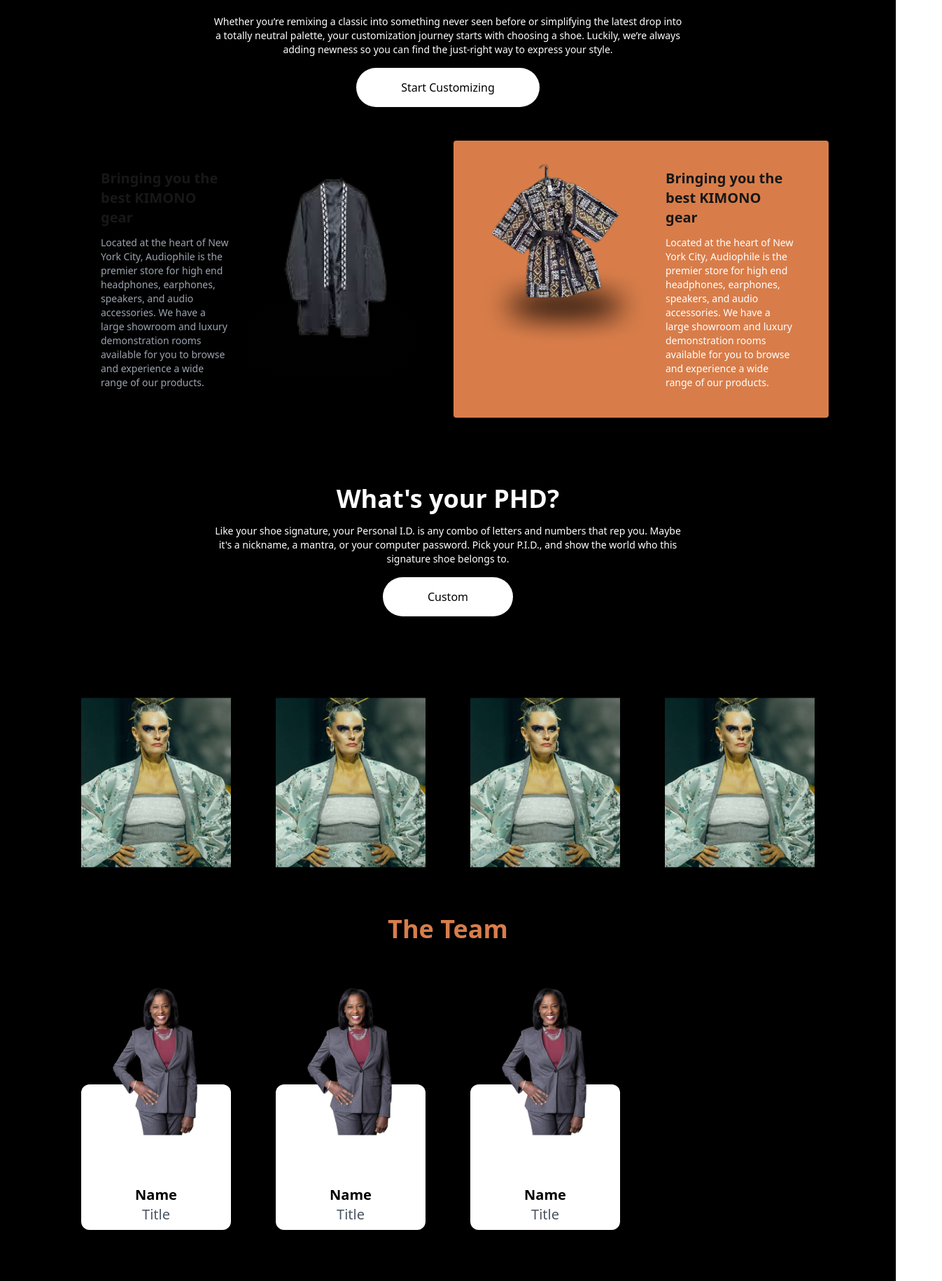
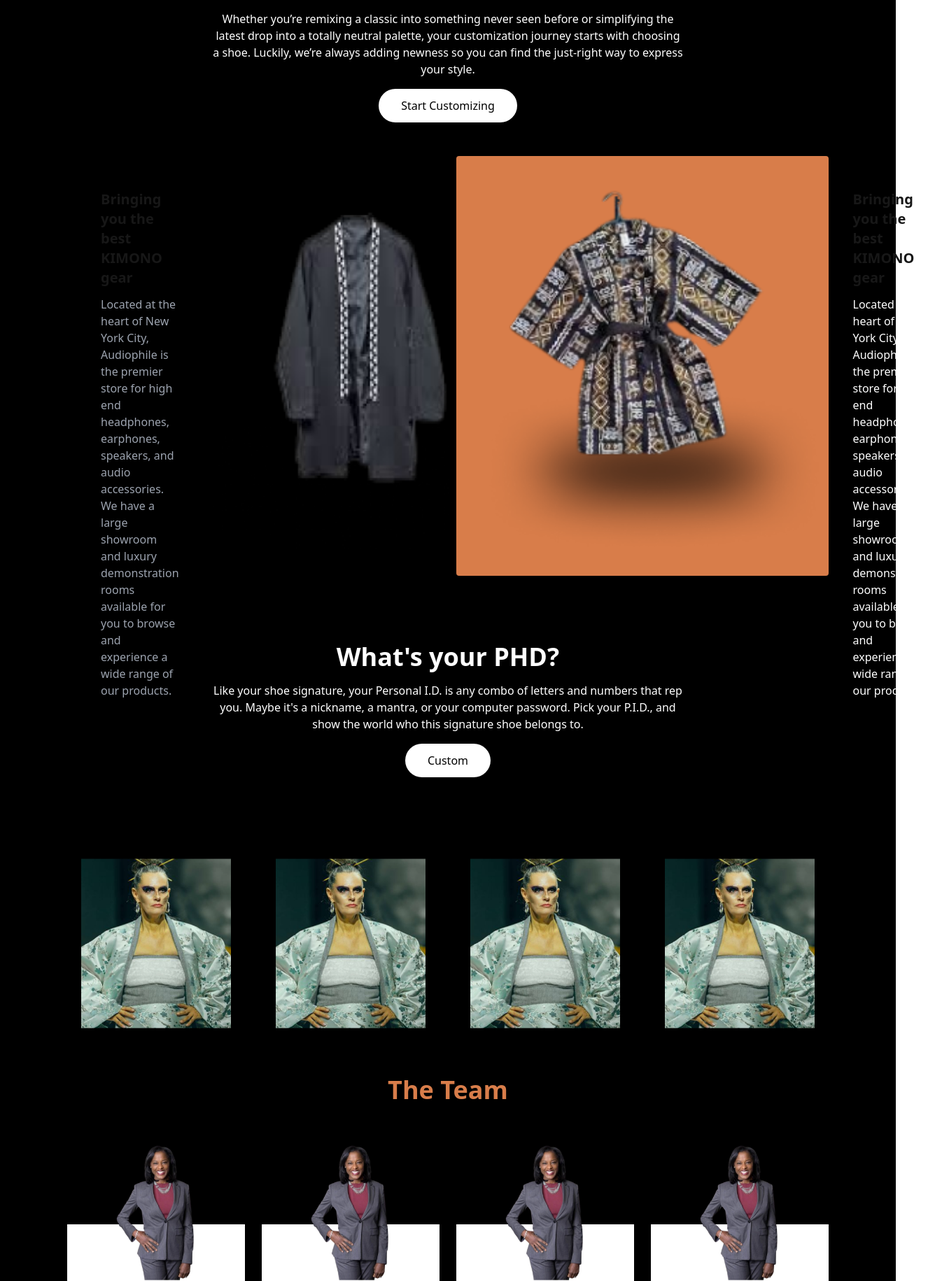
Before and after one commit to kajugadaniels/ecommerce-reactjs-frontend, a Next.js app: page / in a window 1280 px wide. Shown: the part 1673-3504 px from the top of the page at 70% size, 1346 px wide, since content can reach past the window. Built offline with nearby package versions, Linux system fonts and the light colour scheme.

Commit message:
Enhance mobile responsiveness with Tailwind CSS

```diff
--- a/app/(user)/page.tsx
+++ b/app/(user)/page.tsx
@@ -6,6 +6,7 @@ const Home = () => {
         <>
             <Hero />
 
+            {/* Enso Collections Wardrobe Section */}
             <div className="pt-10 pb-10 font-sans bg-black">
                 <div className="container px-4 mx-auto lg:px-24">
                     <div className="mb-12 text-center">
@@ -15,16 +16,16 @@ const Home = () => {
                         <h1 className="mb-4 text-3xl font-extrabold text-[#D87D4A] sm:text-4xl">
                             Enso Collections Wardrobe
                         </h1>
-            <p className="max-w-xl mx-auto mt-2 text-sm text-white sm:max-w-2xl">
+                        <p className="max-w-xl mx-auto mt-2 text-sm text-white sm:max-w-2xl sm:text-base">
                             Let's find out! Be just who you are by putting more youness in
                             your kimononess with Enso By You, Enso co-creation service for
                             Members. A little more of this, a little less of that—just have
                             fun customizing a shoe that feels more like you.
                         </p>
-            <button className="px-8 py-3 mt-4 text-black transition bg-white rounded-full hover:bg-gray-200 sm:px-16 sm:py-4">
+                        <button className="px-6 py-3 mt-4 text-black transition bg-white rounded-full hover:bg-gray-200 sm:px-8 sm:py-3 sm:text-base">
                             Shop
                         </button>
-            <h2 className="mt-8 text-3xl font-extrabold text-[#D87D4A] sm:text-4xl">
+                        <h2 className="mt-8 text-2xl font-extrabold text-[#D87D4A] sm:text-3xl">
                             Our Product
                         </h2>
                     </div>
@@ -40,15 +41,15 @@ const Home = () => {
                                         background: 'linear-gradient(to bottom, #000000 50%, #FFFFFF 50%)',
                                     }}
                                 >
-            <div className="aspect-w-16 aspect-h-8 mx-auto mb-4 h-[210px] w-5/6 overflow-hidden md:mb-2">
+                                    <div className="w-5/6 mx-auto mb-4 overflow-hidden aspect-w-16 aspect-h-8 h-52 md:mb-2">
                                         <img
                                             src={`/products/product-${idx + 1}.png`}
                                             alt={`Product ${idx + 1}`}
-                className="object-contain w-full"
+                                            className="object-contain w-full h-full"
                                         />
                                     </div>
-            <div className="flex items-center justify-center px-10 py-2">
-              <h3 className="text-lg font-extrabold text-center text-gray-800">
+                                    <div className="flex items-center justify-center px-4 py-2 sm:px-10">
+                                        <h3 className="text-lg font-extrabold text-center text-gray-800 sm:text-base">
                                             Product Name
                                         </h3>
                                     </div>
@@ -58,31 +59,33 @@ const Home = () => {
                 </div>
             </div>
 
+            {/* Choose a So-You Kimono Section */}
             <div className="pt-10 pb-10 font-sans bg-black">
                 <div className="container px-4 mx-auto lg:px-24">
                     <div className="mb-12 text-center">
                         <h1 className="mb-4 text-3xl font-extrabold text-white sm:text-4xl">
                             Choose a So-You Kimono
                         </h1>
-            <p className="max-w-xl mx-auto mt-2 text-sm text-white sm:max-w-2xl">
+                        <p className="max-w-xl mx-auto mt-2 text-sm text-white sm:max-w-2xl sm:text-base">
                             Whether you’re remixing a classic into something never seen before
                             or simplifying the latest drop into a totally neutral palette,
                             your customization journey starts with choosing a shoe. Luckily,
                             we’re always adding newness so you can find the just-right way to
                             express your style.
                         </p>
-            <button className="px-8 py-3 mt-4 text-black transition bg-white rounded-full hover:bg-gray-200 sm:px-16 sm:py-4">
+                        <button className="px-6 py-3 mt-4 text-black transition bg-white rounded-full hover:bg-gray-200 sm:px-8 sm:py-3 sm:text-base">
                             Start Customizing
                         </button>
                     </div>
 
-          <div className="grid gap-4 md:grid-cols-2">
-            <div className="flex w-full flex-col sm:flex-row rounded bg-[#000] p-6 sm:px-8">
+                    <div className="grid gap-6 md:grid-cols-2">
+                        {/* First Customization Option */}
+                        <div className="flex flex-col sm:flex-row rounded bg-[#000] p-6 sm:p-8">
                             <div className="p-4">
                                 <h3 className="text-lg font-semibold sm:text-xl">
                                     Bringing you the best KIMONO gear
                                 </h3>
-                <p className="mt-3 text-sm text-gray-400">
+                                <p className="mt-3 text-sm text-gray-400 sm:text-base">
                                     Located at the heart of New York City, Audiophile is the
                                     premier store for high end headphones, earphones, speakers,
                                     and audio accessories. We have a large showroom and luxury
@@ -90,20 +93,21 @@ const Home = () => {
                                     a wide range of our products.
                                 </p>
                             </div>
-              <div className="flex-shrink-0">
+                            <div className="flex-shrink-0 mt-4 sm:mt-0 sm:ml-4">
                                 <img
                                     src="/products/product-2.png"
-                  className="object-cover w-full h-auto"
+                                    className="object-cover w-full h-48 sm:h-full"
                                     alt="Product"
                                 />
                             </div>
                         </div>
 
-            <div className="flex w-full flex-col sm:flex-row rounded bg-[#D87D4A] p-6 sm:px-8">
-              <div className="flex-shrink-0">
+                        {/* Second Customization Option */}
+                        <div className="flex flex-col sm:flex-row rounded bg-[#D87D4A] p-6 sm:p-8">
+                            <div className="flex-shrink-0 mb-4 sm:mb-0 sm:mr-4">
                                 <img
                                     src="/products/product-3.png"
-                  className="object-cover w-full h-auto"
+                                    className="object-cover w-full h-48 sm:h-full"
                                     alt="Product"
                                 />
                             </div>
@@ -111,7 +115,7 @@ const Home = () => {
                                 <h3 className="text-lg font-semibold sm:text-xl">
                                     Bringing you the best KIMONO gear
                                 </h3>
-                <p className="mt-3 text-sm text-white">
+                                <p className="mt-3 text-sm text-white sm:text-base">
                                     Located at the heart of New York City, Audiophile is the
                                     premier store for high end headphones, earphones, speakers,
                                     and audio accessories. We have a large showroom and luxury
@@ -121,7 +125,10 @@ const Home = () => {
                             </div>
                         </div>
                     </div>
-          {/* <div
+
+                    {/* Optional Hero Image Section */}
+                    {/*
+                    <div
                         className="h-[100vh] w-full bg-cover bg-center"
                         style={{ backgroundImage: "url('/hero/image.png')" }}
                     >
@@ -189,108 +196,76 @@ const Home = () => {
                                 </button>
                             </div>
                         </div>
-          </div> */}
+                    </div>
+                    */}
+
+                    {/* What's your PHD Section */}
                     <div className="mt-24 text-center">
                         <h1 className="mb-4 text-3xl font-semibold text-white sm:text-4xl">
                             What's your PHD?
                         </h1>
-            <p className="max-w-xl mx-auto mt-2 text-sm text-white sm:max-w-2xl">
+                        <p className="max-w-xl mx-auto mt-2 text-sm text-white sm:max-w-2xl sm:text-base">
                             Like your shoe signature, your Personal I.D. is any combo of
                             letters and numbers that rep you. Maybe it's a nickname, a mantra,
                             or your computer password. Pick your P.I.D., and show the world
                             who this signature shoe belongs to.
                         </p>
-            <button className="px-8 py-3 mt-4 text-black transition bg-white rounded-full hover:bg-gray-200 sm:px-16 sm:py-4">
+                        <button className="px-6 py-3 mt-4 text-black transition bg-white rounded-full hover:bg-gray-200 sm:px-8 sm:py-3 sm:text-base">
                             Custom
                         </button>
                     </div>
+
+                    {/* Additional Products Section */}
                     <div className="grid grid-cols-1 gap-6 mt-24 sm:grid-cols-2 md:grid-cols-3 lg:grid-cols-4">
-            {/* Products Section */}
-
+                        {Array(4)
+                            .fill(0)
+                            .map((_, idx) => (
                                 <div
-
+                                    key={idx}
                                     className="relative p-5 transition-all bg-transparent cursor-pointer rounded-2xl hover:-translate-y-2"
                                 >
                                     <div className="mx-auto mb-4 overflow-hidden aspect-w-16 aspect-h-8">
                                         <img
                                             src="/products/product-6.png"
-                  className="object-cover w-full h-auto"
-                  alt="Product"
+                                            className="object-cover w-full h-full"
+                                            alt={`Product ${idx + 6}`}
                                         />
-              </div>
-            </div>
-            <div
-
-              className="relative p-5 transition-all bg-transparent cursor-pointer rounded-2xl hover:-translate-y-2"
-            >
-              <div className="mx-auto mb-4 overflow-hidden aspect-w-16 aspect-h-8">
-                <img
-                  src="/products/product-6.png"
-                  className="object-cover w-full h-auto"
-                  alt="Product"
-                />
-              </div>
-            </div>
-            <div
-
-              className="relative p-5 transition-all bg-transparent cursor-pointer rounded-2xl hover:-translate-y-2"
-            >
-              <div className="mx-auto mb-4 overflow-hidden aspect-w-16 aspect-h-8">
-                <img
-                  src="/products/product-6.png"
-                  className="object-cover w-full h-auto"
-                  alt="Product"
-                />
-              </div>
-            </div>
-            <div
-
-              className="relative p-5 transition-all bg-transparent cursor-pointer rounded-2xl hover:-translate-y-2"
-            >
-              <div className="mx-auto mb-4 overflow-hidden aspect-w-16 aspect-h-8">
-                <img
-                  src="/products/product-6.png"
-                  className="object-cover w-full h-auto"
-                  alt="Product"
-                />
-              </div>
-            </div>
-
-          </div>
-
-          <h2 className="mt-8 text-center text-2xl font-extrabold text-[#D87D4A] sm:text-3xl lg:text-4xl">
-            The Team
-          </h2>
-
-          <div className="grid grid-cols-1 gap-6 mt-20 sm:grid-cols-2 md:grid-cols-3 lg:grid-cols-4">
-            {/* Team Section */}
-            {Array(3)
-              .fill(0)
-              .map((_, index) => (
-                <div
-                  key={index}
-                  className="relative flex items-end justify-center p-5 bg-transparent cursor-pointer rounded-2xl hover:-translate-y-2"
-                  style={{ height: '350px' }}
-                >
-                  <div className="absolute top-0 transform -translate-x-1/2 left-1/2 -translate-y-1/3">
-                    <img
-                      src="/hero/team.png"
-                      alt="Team Member"
-                      className="object-contain h-auto mt-16 w-28 sm:w-36 md:w-40"
-                    />
-                  </div>
-                  <div className="w-full h-40 max-w-sm p-4 text-center text-black bg-white shadow-lg rounded-xl md:h-52">
-                    <div className="mt-16 md:mt-32">
-                      <p className="text-lg font-semibold text-black md:text-xl">
-                        Name
-                      </p>
-                      <p className="text-sm text-gray-600 md:text-xl">Title</p>
-                    </div>
                                     </div>
                                 </div>
                             ))}
                     </div>
 
+                    {/* The Team Section */}
+                    <h2 className="mt-8 text-center text-2xl font-extrabold text-[#D87D4A] sm:text-3xl lg:text-4xl">
+                        The Team
+                    </h2>
+
+                    <div className="grid grid-cols-1 gap-6 mt-6 sm:grid-cols-2 md:grid-cols-3 lg:grid-cols-4">
+                        {Array(4)
+                            .fill(0)
+                            .map((_, idx) => (
+                                <div
+                                    key={idx}
+                                    className="relative p-5 transition-transform duration-300 ease-in-out shadow-lg cursor-pointer rounded-2xl hover:-translate-y-2"
+                                    style={{
+                                        background: 'linear-gradient(to bottom, #000000 50%, #FFFFFF 50%)',
+                                    }}
+                                >
+                                    <div className="w-5/6 mx-auto mb-4 overflow-hidden aspect-w-16 aspect-h-8 h-52 md:mb-2">
+                                        <img
+                                            src={`/hero/team.png`}
+                                            alt={`Team Member ${idx + 1}`}
+                                            className="object-contain w-full h-full"
+                                        />
+                                    </div>
+                                    <div className="flex items-center justify-center px-4 py-2 bg-transparent">
+                                        <h3 className="text-lg font-extrabold text-center text-gray-800 sm:text-base">
+                                            Team Member Name
+                                        </h3>
+                                    </div>
+                                </div>
+                            ))}
+                    </div>
                 </div>
             </div>
         </>
```
Lines whose indentation alone changed are shown as unchanged.
